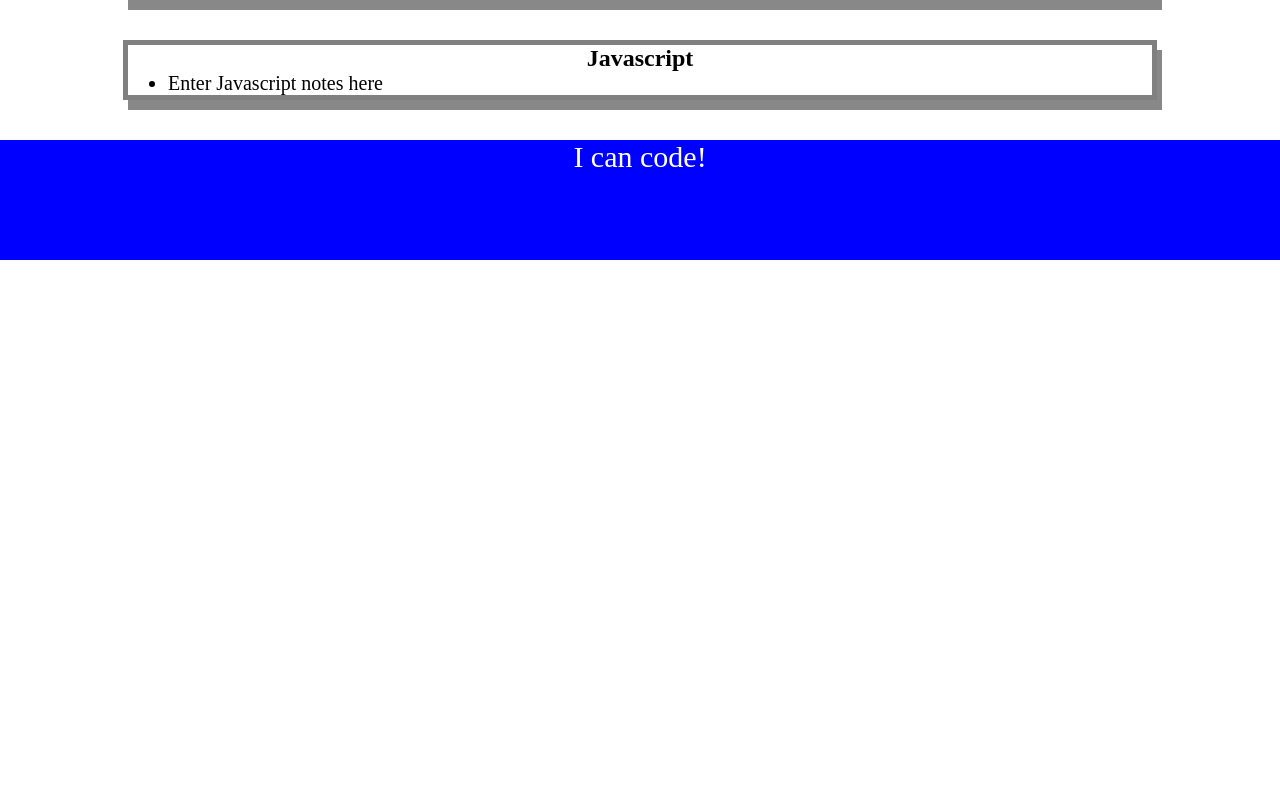
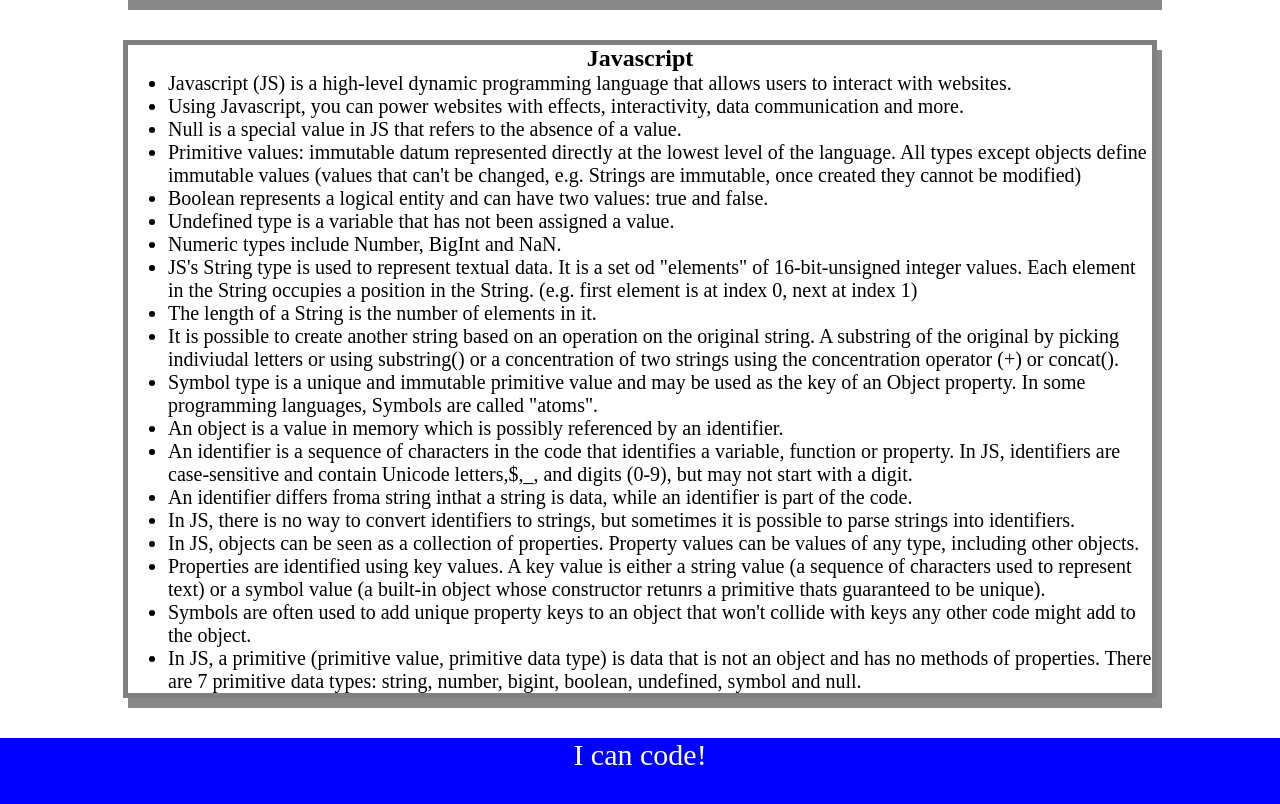
Before and after one commit to EvelynHdz2714/prework-study-guide, a plain HTML site: page index.html in a window 1280 px wide. Shown: the part 1064-1868 px from the top of the page. Before the commit the page ends 1324 px from the top, so only its background shows below. Drawn offline with Linux system fonts and the light colour scheme.

Commit message:
added Javascript to project

```diff
--- /dev/null
+++ b/assets/script.js
@@ -0,0 +1,19 @@
+var topics = ['HTML', 'CSS', 'Git', 'JavaScript'];
+
+for(var x = 0; x < topics.length; x++ ) {
+    console.log(topics[x]);
+}
+
+/*
+if (topic === 'HTML') {
+  console.log("Let's study HTML!");
+} else if (topic === 'CSS') {
+  console.log("Let's study CSS!");
+} else if (topic === 'Git') {
+  console.log("Let's study Git!");
+} else if (topic === 'JavaScript') {
+  console.log("Let's study JavaScript!");
+} else {
+  console.log('Please try again!');
+}
+*/
--- a/index.html
+++ b/index.html
@@ -11,6 +11,7 @@
     <header id="top">
       <h1>Prework Study Guide</h1>
       <img src="./assets/bowtie-cat.png" alt="Profile image of cat wearing a bow tie." />
+      <h2>✨ Open the Console to See What's Happening ✨</h2>
     </header>
     <main>
       <section class="card" id="html-section">
@@ -65,7 +66,29 @@
         <section class="card" id="javascript-section">
           <h2>Javascript</h2>
           <ul>
-            <li>Enter Javascript notes here</li>
+            <li>Javascript (JS) is a high-level dynamic programming language that allows users to interact with websites.</li>
+            <li>Using Javascript, you can power websites with effects, interactivity, data communication and more.</li>
+            <li>Null is a special value in JS that refers to the absence of a value.</li>
+            <li>Primitive values: immutable datum represented directly at the lowest level of the language. All types except objects define immutable values (values that can't be changed, e.g. Strings are immutable, once created they cannot be modified)</li>
+            <li>Boolean represents a logical entity and can have two values: true and false.</li>
+            <li>Undefined type is a variable that has not been assigned a value.</li>
+            <li>Numeric types include Number, BigInt and NaN.</li>
+            <li>JS's String type is used to represent textual data. It is a set od "elements" of 16-bit-unsigned integer values. Each element in the String occupies a position in the String. (e.g. first element is at index 0, next at index 1)</li>
+            <li>The length of a String is the number of elements in it.</li>
+            <li>It is possible to create another string based on an operation on the original string. A substring of the original by picking indiviudal letters or using substring() or a concentration of two strings using the concentration operator (+) or concat().</li>
+            <li>Symbol type is a unique and immutable primitive value and may be used as the key of an Object property. In some programming languages, Symbols are called "atoms".</li>
+            <li>An object is a value in memory which is possibly referenced by an identifier.</li>
+            <li>An identifier is a sequence of characters in the code that identifies a variable, function or property. In JS, identifiers are case-sensitive and contain Unicode letters,$,_, and digits (0-9), but may not start with a digit.</li>
+            <li>An identifier differs froma string inthat a string is data, while an identifier is part of the code.</li>
+            <li>In JS, there is no way to convert identifiers to strings, but sometimes it is possible to parse strings into identifiers.</li>
+            <li>In JS, objects can be seen as a collection of properties. Property values can be values of any type, including other objects.</li>
+            <li>Properties are identified using key values. A key value is either a string value (a sequence of characters used to represent text) or a symbol value (a built-in object whose constructor retunrs a primitive thats guaranteed to be unique).</li>
+            <li>Symbols are often used to add unique property keys to an object that won't collide with keys any other code might add to the object.</li>
+            <li>In JS, a primitive (primitive value, primitive data type) is data that is not an object and has no methods of properties. There are 7 primitive data types: string, number, bigint, boolean, undefined, symbol and null.</li>
+
+
+
+
           </ul>
 
         </section>
@@ -74,5 +97,6 @@
     <footer>
       <p>I can code!</p>
     </footer>
+    <script src="./assets/script.js"></script>
   </body>
 </html>
```
